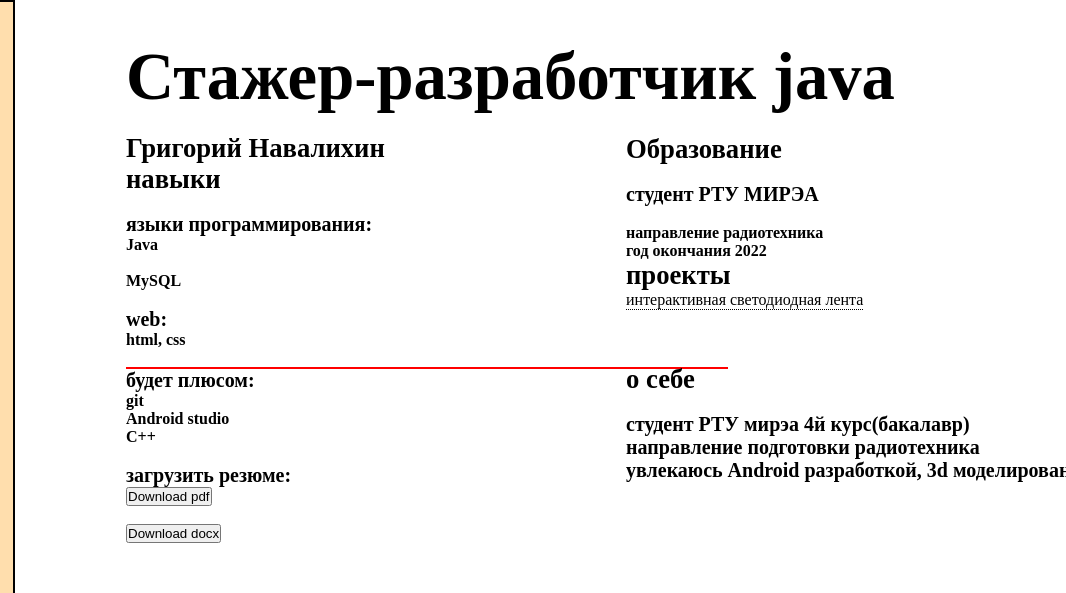
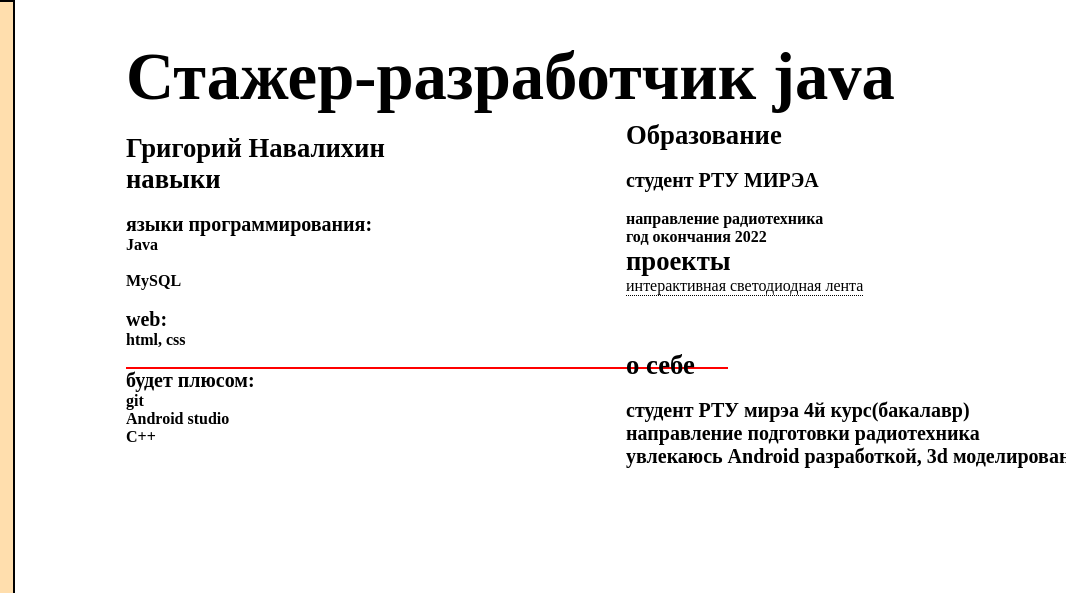
Before and after one commit to GrigoryNav/grigorynav.github.io, a plain HTML site: page index.html in a window 1280 px wide. Shown: the top 593 px of the page, 214-1280 px from the left. Drawn offline with Linux system fonts and the light colour scheme.

Commit message:
Add files via upload

```diff
--- a/index.css
+++ b/index.css
@@ -32,7 +32,7 @@ body{
 .second_column{
 	position: relative;
 	left: 500px;
-	bottom: 445px;
+	bottom: 380px;
 }
 
 h1{
--- a/index.html
+++ b/index.html
@@ -78,16 +78,10 @@
 						C++
 					</h6>
 					<br>
-					<h5>загрузить резюме:</h5>
 
 
-					<form method="get" action="Resume.pdf">
-						<button type="submit">Download pdf</button>
-					</form>
-					<br>
-					<form method="get" action="Resume.docx">
-						<button type="submit">Download docx</button>
-					</form>
+
+
 
 					<br><br>
 
```
